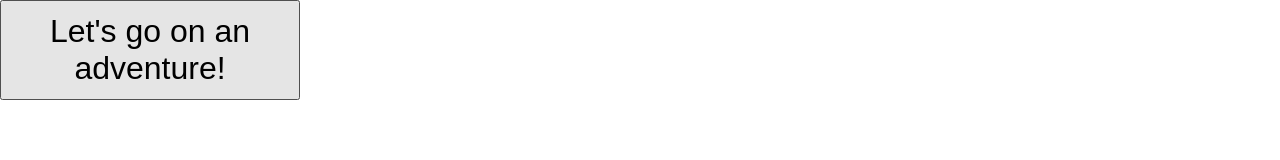
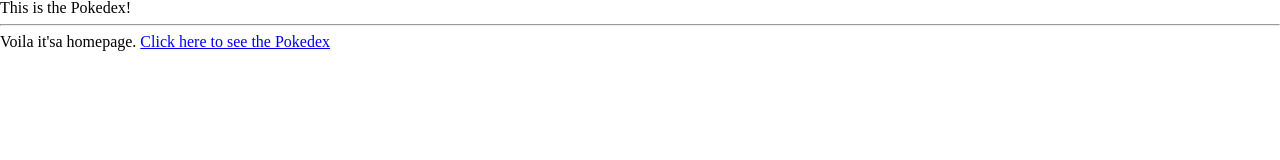
Before and after one commit to sethripman/responsive-pokedex, a plain HTML site: page index.html in a window 1280 px wide. Drawn offline with Linux system fonts and the light colour scheme.

Commit message:
landing page now loads header and links to dex page

```diff
--- /dev/null
+++ b/HomeApp.js
@@ -0,0 +1,27 @@
+import Component from './Component.js';
+import Header from './pokedex/Header.js';
+
+class HomeApp extends Component {
+
+    onRender(dom) {
+        const header = new Header();
+        dom.prepend(header.renderDOM());
+    }
+
+    renderHTML() {
+        return /*html*/`
+            <div>
+                <!-- header goes here -->
+
+                <main>
+                    <p>
+                        Voila it'sa homepage.
+                        <a href="./pokedex/pokedex.html">Click here to see the Pokedex</a>
+                    </p>
+                </main>
+            </div>
+        `;
+    }
+}
+
+export default HomeApp;
--- a/index.html
+++ b/index.html
@@ -7,15 +7,11 @@
     <meta http-equiv="X-UA-Compatible" content="ie=edge">
     <link rel="stylesheet" href="reset.css">
     <link rel="stylesheet" href="style.css">
-    <title>Landing Page</title>
+    <title>Home Page</title>
 </head>
 
 <body>
-    <a href="./pokedex/pokedex.html">
-        <button>Let's go on an adventure!</button>
-    </a>
-
-    <script type="module" src="app.js"></script>
+    <script type="module" src="index.js"></script>
 </body>
 
 </html>
--- /dev/null
+++ b/index.js
@@ -0,0 +1,5 @@
+import HomeApp from './HomeApp.js';
+
+const app = new HomeApp();
+const dom = app.renderDOM();
+document.body.prepend(dom);
```
Also changed, not shown: app.js (deleted).
